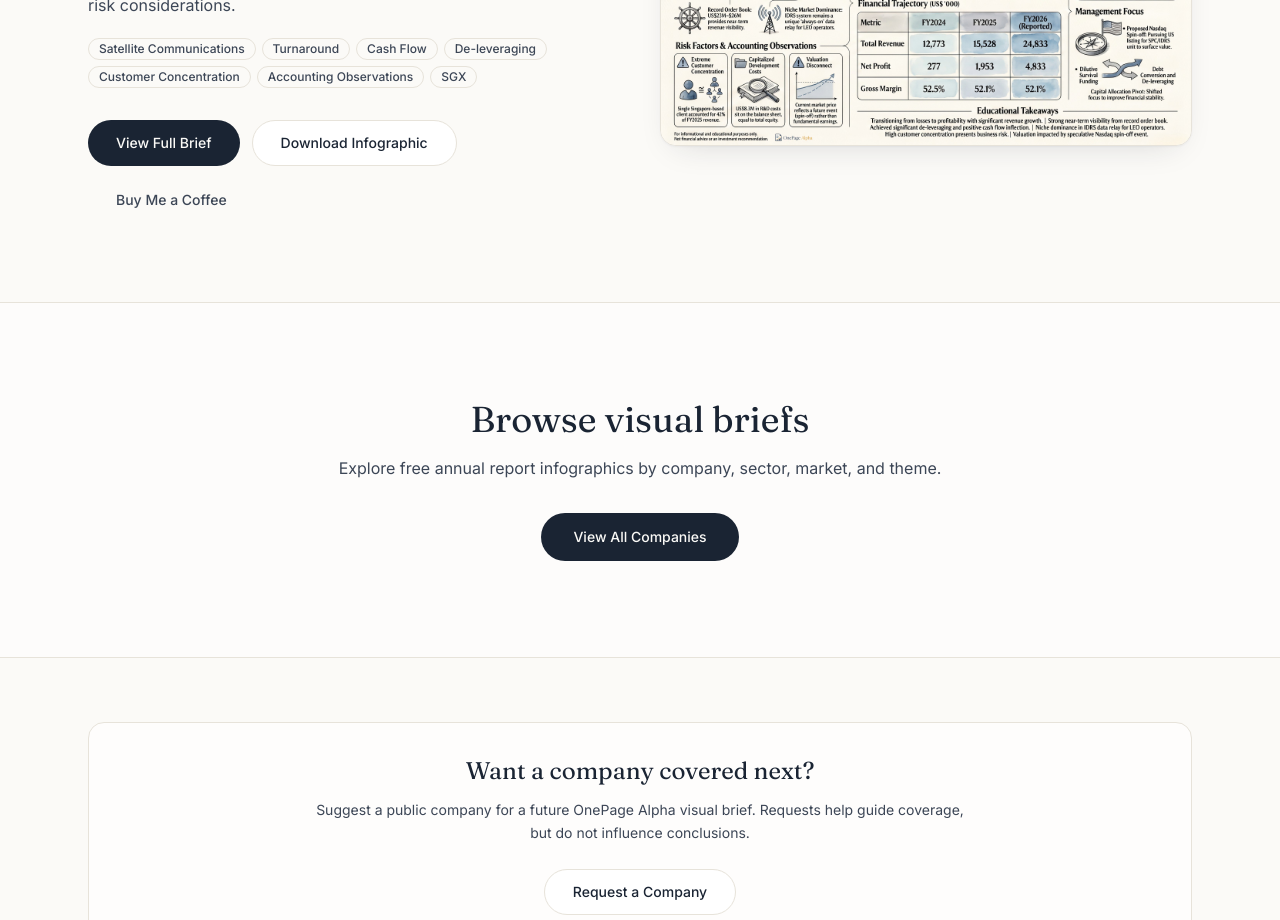
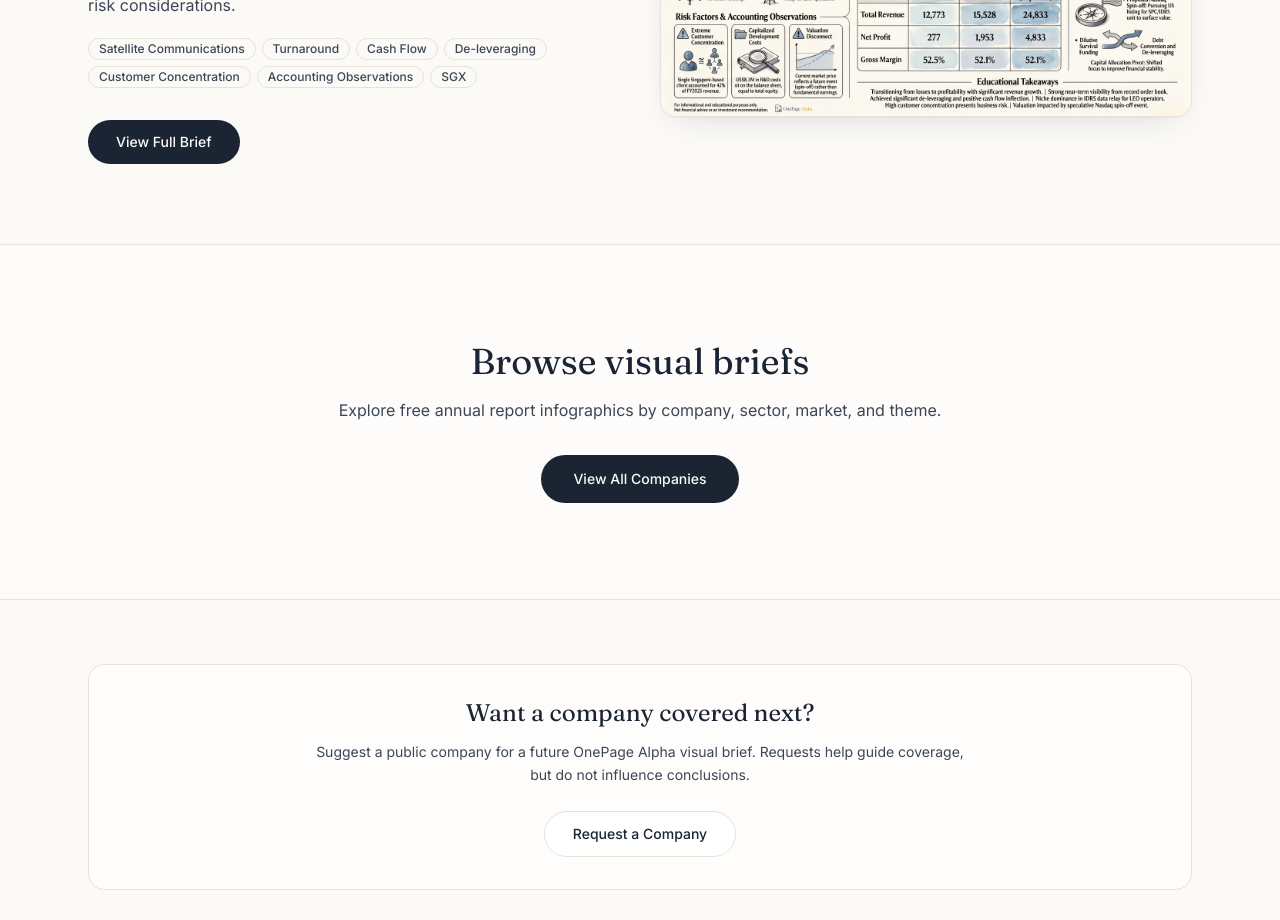
Before and after one commit to agoagoagoago/onepagealpha, a Next.js app: page / in a window 1280 px wide. Shown: the part 920-1840 px from the top of the page. Built offline with nearby package versions, Linux system fonts and the light colour scheme; no server answers.

Commit message:
Simplify featured section to a single View Full Brief CTA

```diff
--- a/components/FeaturedCompany.tsx
+++ b/components/FeaturedCompany.tsx
@@ -2,13 +2,12 @@ import Link from "next/link";
 import type { Company } from "@/data/companies";
 import { formatReportDate } from "@/lib/companies";
 import InfographicPreview from "./InfographicPreview";
-import GatedDownload from "./GatedDownload";
-import TrackedExternalLink from "./TrackedExternalLink";
 import Tag from "./Tag";
 
 /**
- * Homepage featured brief: company metadata + CTAs on one side, the infographic
- * preview on the other. All tracking uses location "homepage_featured".
+ * Homepage featured brief: company metadata + a single "View Full Brief" CTA on
+ * one side, the infographic preview on the other. Download and support live on
+ * the full brief page this links to.
  */
 export default function FeaturedCompany({ company }: { company: Company }) {
   return (
@@ -50,30 +49,13 @@ export default function FeaturedCompany({ company }: { company: Company }) {
             ))}
           </div>
 
-          <div className="mt-8 flex flex-col gap-3 sm:flex-row sm:flex-wrap">
+          <div className="mt-8">
             <Link
               href={`/companies/${company.slug}`}
               className="inline-flex items-center justify-center rounded-full bg-ink px-7 py-3 text-sm font-medium text-ivory transition-colors hover:bg-ink-soft focus-visible:outline-none focus-visible:ring-2 focus-visible:ring-gold focus-visible:ring-offset-2 focus-visible:ring-offset-ivory"
             >
               View Full Brief
             </Link>
-            <GatedDownload
-              company={company}
-              location="homepage_featured"
-              triggerVariant="secondary"
-              triggerLabel="Download Infographic"
-            />
-            <TrackedExternalLink
-              href={company.buyMeACoffeeUrl}
-              company={company.name}
-              slug={company.slug}
-              ticker={company.ticker}
-              exchange={company.exchange}
-              location="homepage_featured"
-              className="inline-flex items-center justify-center rounded-full px-7 py-3 text-sm font-medium text-ink-soft transition-colors hover:text-gold focus-visible:outline-none focus-visible:ring-2 focus-visible:ring-gold focus-visible:ring-offset-2 focus-visible:ring-offset-ivory"
-            >
-              Buy Me a Coffee
-            </TrackedExternalLink>
           </div>
         </div>
 
```
